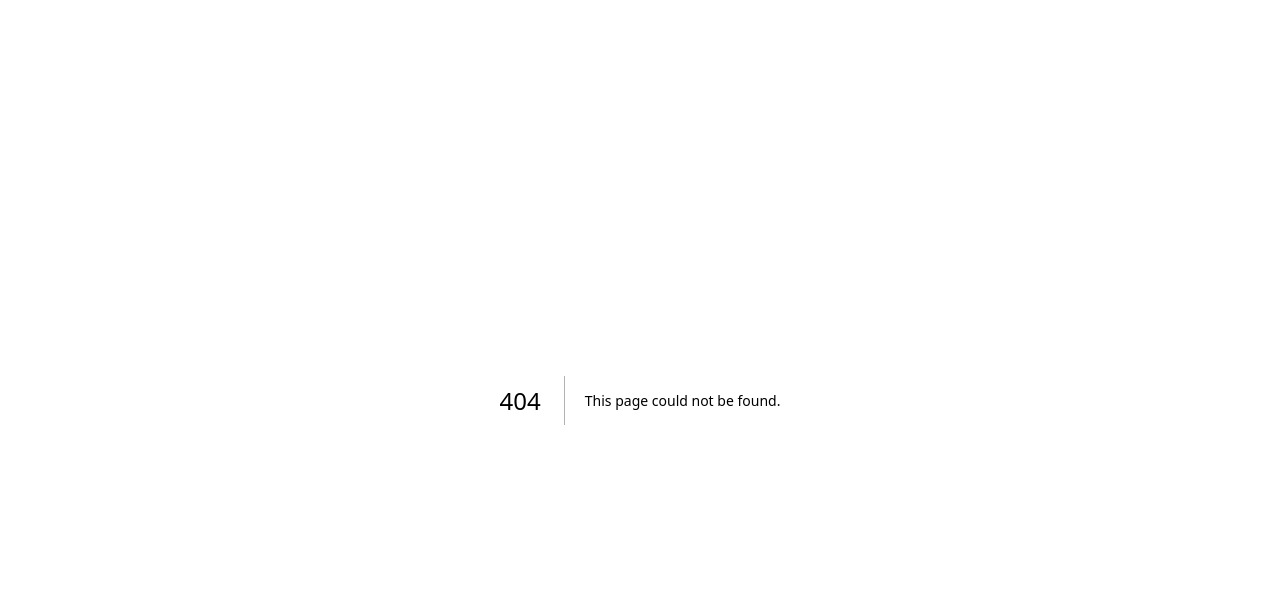
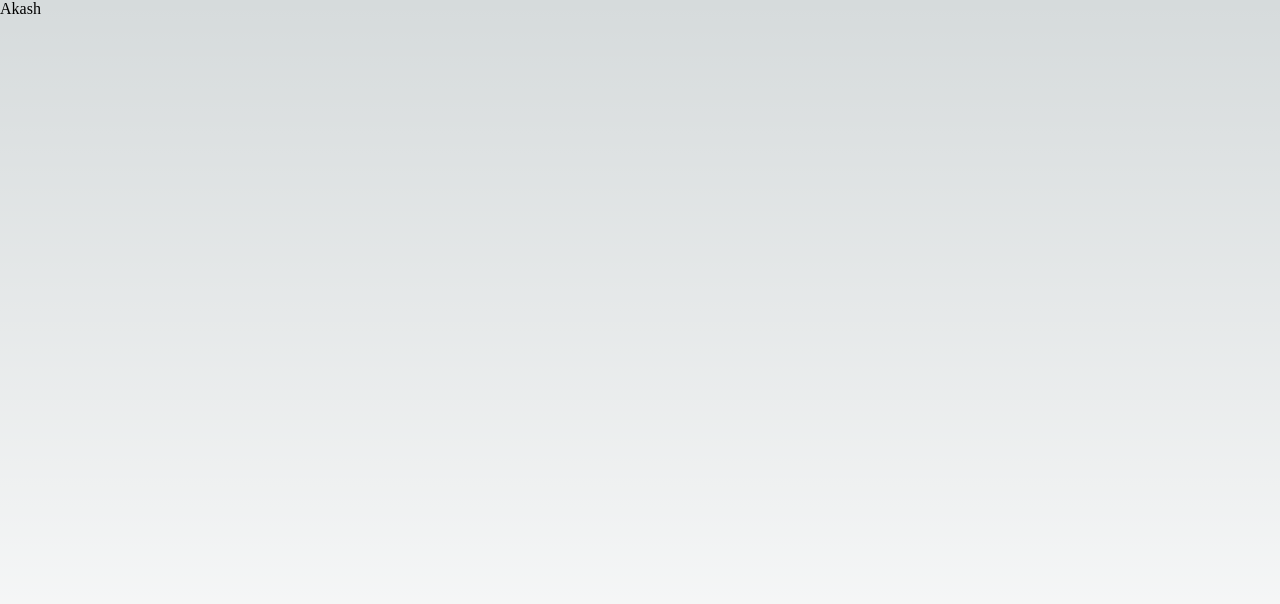
Before and after one commit to Akash-Rajmane/nextjs, a Next.js app: page /aboutus/developer in a window 1280 px wide. Before the commit this address had no page. Shown: the top 604 px of the page. Built offline with nearby package versions, Linux system fonts and the light colour scheme.

Commit message:
created nested route

```diff
--- /dev/null
+++ b/src/pages/aboutus/developer.js
@@ -0,0 +1,9 @@
+import React from 'react'
+
+const Developer = () => {
+  return (
+    <div style={{height:"100vh"}}>Akash</div>
+  )
+}
+
+export default Developer;
```
Also changed, not shown: src/pages/aboutus/index.js (renamed from src/pages/aboutus.js).
